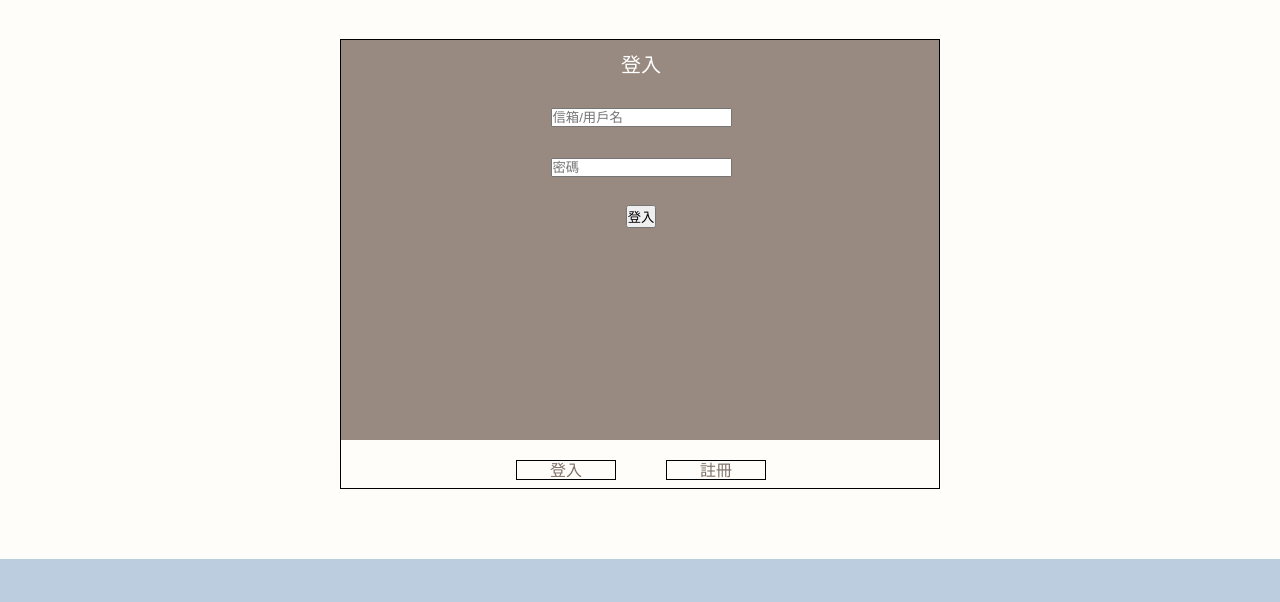
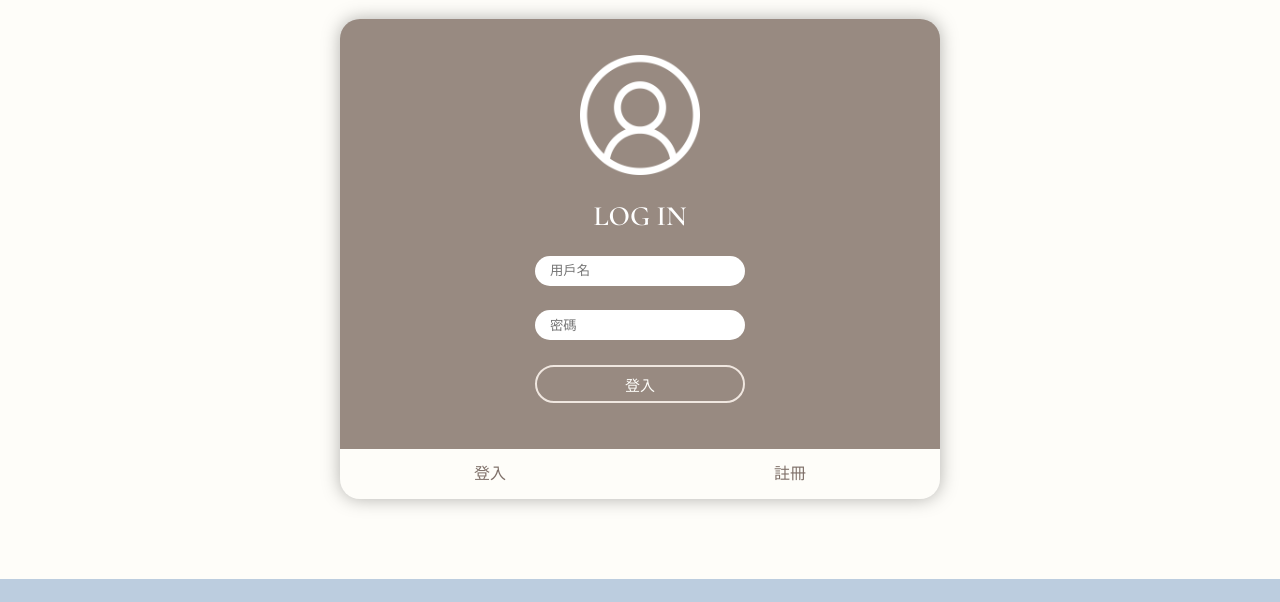
Before and after one commit to yunru122/smell, a plain HTML site: page login.html in a window 1280 px wide. Shown: the part 161-763 px from the top of the page. Drawn offline with Linux system fonts and the light colour scheme.

Commit message:
5/26登入註冊

```diff
--- a/login.css
+++ b/login.css
@@ -155,8 +155,8 @@ body {
 
 .LogReg {
     width: 100%;
-    height: 720px;
-    padding-top: 200px;
+    height: 740px;
+    padding-top: 180px;
     display: flex;
     justify-content: center;
 }
@@ -164,13 +164,15 @@ body {
 .log {
     position: relative;
     width: 600px;
-    height: 450px;
-    border: 1px solid black;
+    height: 480px;
+    /* border: 1px solid black; */
     text-align: center;
     color: #FFF;
     overflow: hidden;
+    border-radius: 20px;
     /* display: flex; */
     justify-content: center;
+    filter: drop-shadow(0px 0px 9px rgba(0, 0, 0, 0.3));
 }
 
 .log ul {
@@ -183,7 +185,7 @@ body {
 .log li {
     float: left;
     width: 600px;
-    height: 400px;
+    height: 430px;
     list-style: none;
     line-height: 200px;
     font-size: 36px;
@@ -209,15 +211,16 @@ body {
 .log label[for^="logInput"] {
     /*包含imgInput的，統一進行樣式設置*/
     position: absolute;
-    top: 420px;
-    width: 100px;
-    height: 20px;
-    margin: 0 10px;
-    line-height: 20px;
-    border: 1px solid black;
+    top: 430px;
+    width: 300px;
+    height: 50px;
+    /* margin: 0 10px; */
+    /* line-height: 20px; */
+    /* border: 1px solid black; */
     color: #7f7069;
     background: #fefdf9;
     cursor: pointer;
+    line-height: 50px;
 }
 
 .log label[for^="logInput"]:hover {
@@ -249,11 +252,11 @@ body {
 
 /*控制三個文字的樣式*/
 .log label[for="logInput1"] {
-    left: 165px;
+    left: 0px;
 }
 
 .log label[for="logInput2"] {
-    left: 315px;
+    left: 300px;
 }
 
 /*當點擊按鈕文字時2，控制ul顯示的內容*/
@@ -268,12 +271,42 @@ body {
 /* 登入 */
 .login {
     text-align: center;
-    font-size: 20px;
+    font-size: 28px;
     line-height: 50px;
+    padding: 36px 0 30px 0;
+    font-family: 'Cormorant', serif;
+    font-weight: bolder;
 }
 
 .register {
     text-align: center;
-    font-size: 20px;
+    font-size: 28px;
     line-height: 50px;
+    padding: 18px;
+    font-family: 'Cormorant', serif;
+    font-weight: bolder;
 }
+
+form input{
+    border: none;
+    height: 30px;
+    width: 210px;
+    padding-left: 15px;
+    border-radius: 15px;
+    margin: 0px 0 10px 0 ;
+}
+.formbtn{
+    background-color: #988a81;
+    border: 2px solid #f0e7e0;
+    height: 38px;
+    width: 210px;
+    border-radius: 20px;
+    margin: 15px 0 20px 0;
+    padding:0px;
+    color: #fefdf9;
+    font-size: 15px;
+}
+.formbtn:hover{
+    background-color: #f0e7e0;
+    color: #7f7069;
+}
--- a/login.html
+++ b/login.html
@@ -53,21 +53,22 @@
                 <ul>
                     <li>
                         <form class="login">
-                            <p>登入</p>
-                            <input type="text" name="" placeholder="信箱/用戶名"><br>
+                            <img src="image/photo/member2.png" style="width: 120px;">
+                            <p>LOG IN</p>
+                            <input type="text" name="" placeholder="用戶名"><br>
                             <input type="password" name="" placeholder="密碼"><br>
-                            <input type="button" value="登入">
+                            <input type="button" value="登入" class="formbtn">
                         </form>
                     </li>
                     <li>
                         <form class="register">
-                            <p>註冊</p>
+                            <p>REGISTER</p>
                             <input type="text" name="" placeholder="用戶名"><br>
                             <input type="email" name="" placeholder="信箱"><br>
-                            <input type="number" name="" placeholder="手機"><br>
+                            <input type="text" name="" placeholder="手機"><br>
                             <input type="password" name="" placeholder="密碼"><br>
                             <input type="password" name="" placeholder="確認密碼"><br>
-                            <input type="button" value="註冊">
+                            <input type="button" value="註冊" class="formbtn">
                         </form>
                     </li>
                 </ul>
```
Also changed, not shown: item.html (+3 -3 lines), image/photo/member1.png (added), image/photo/member2.png (added), 2 other files.
